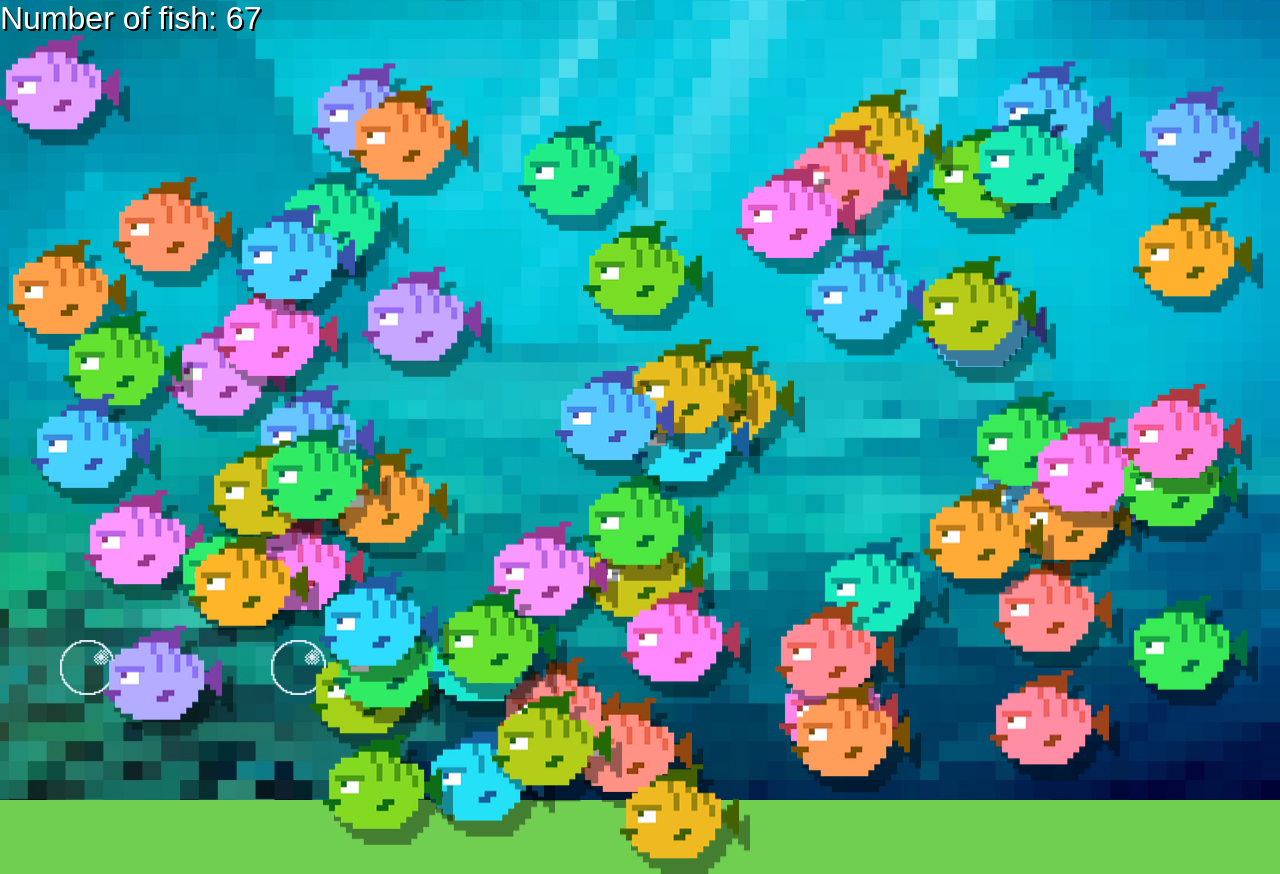
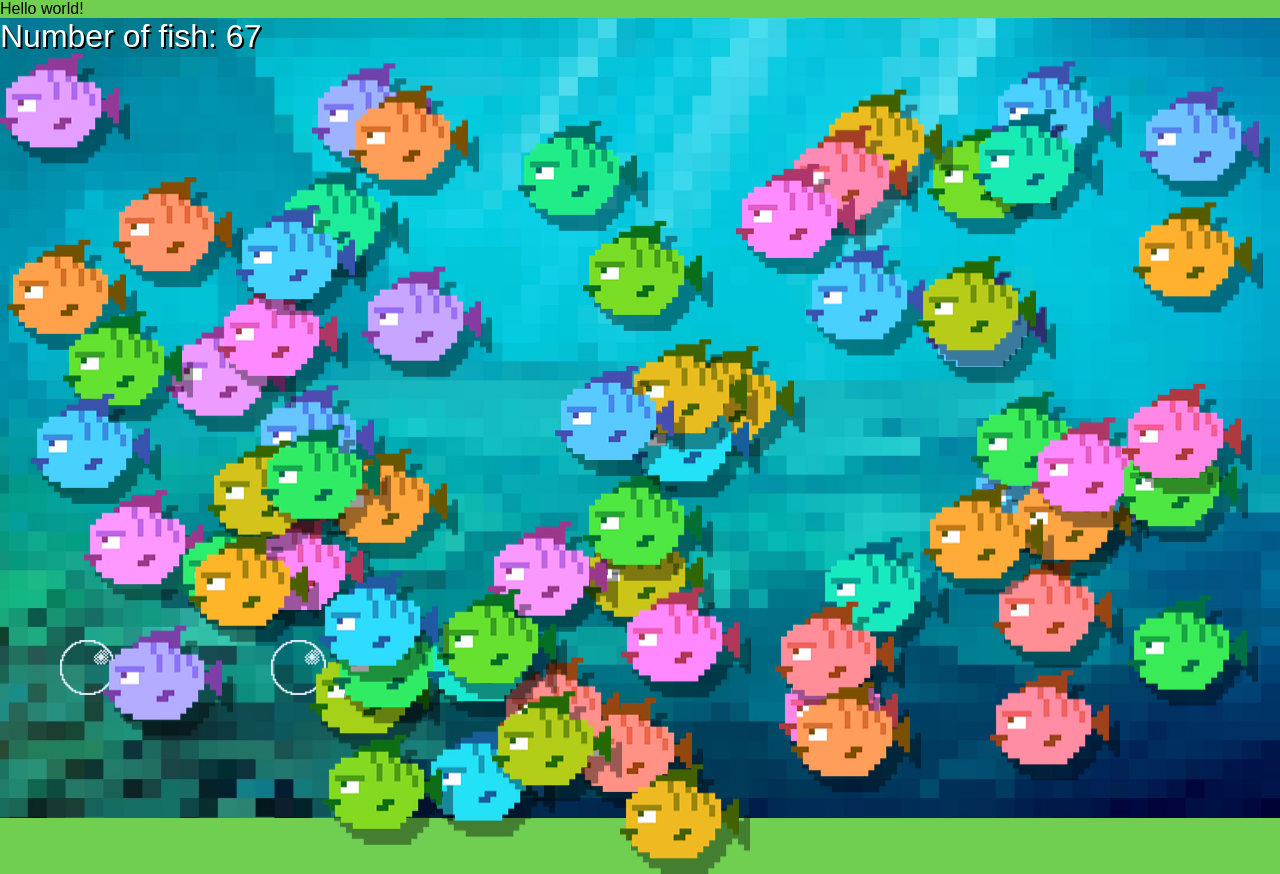
Before and after one commit to bpikaar/bpikaar.github.io, a PHP site: page / in a window 1280 px wide. Run offline with PHP 8.4, Linux system fonts and the light colour scheme.

Commit message:
php test

```diff
--- a/index.html
+++ b/index.php
@@ -5,6 +5,7 @@
     <link rel="stylesheet" type="text/css" href="css/style.css">
   </head>
   <body>
+    <?php echo "Hello world!"; ?>
       <background></background>
       <fish></fish>
       <bubble></bubble>
```
